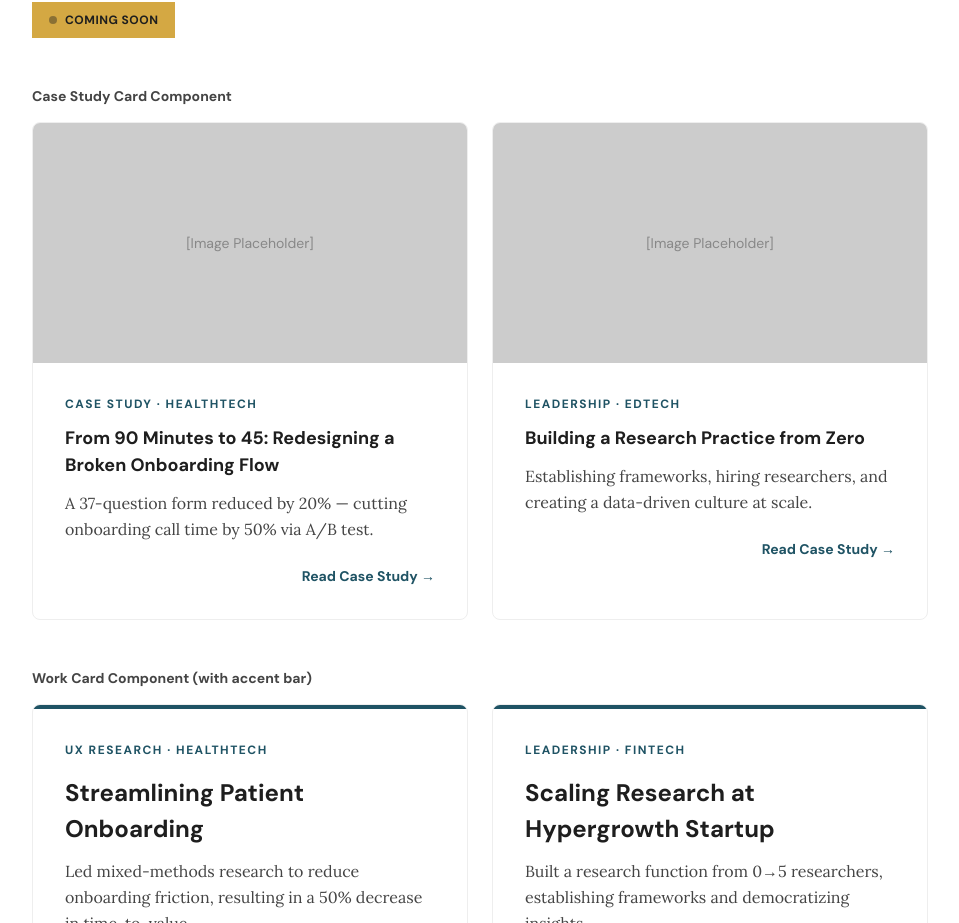
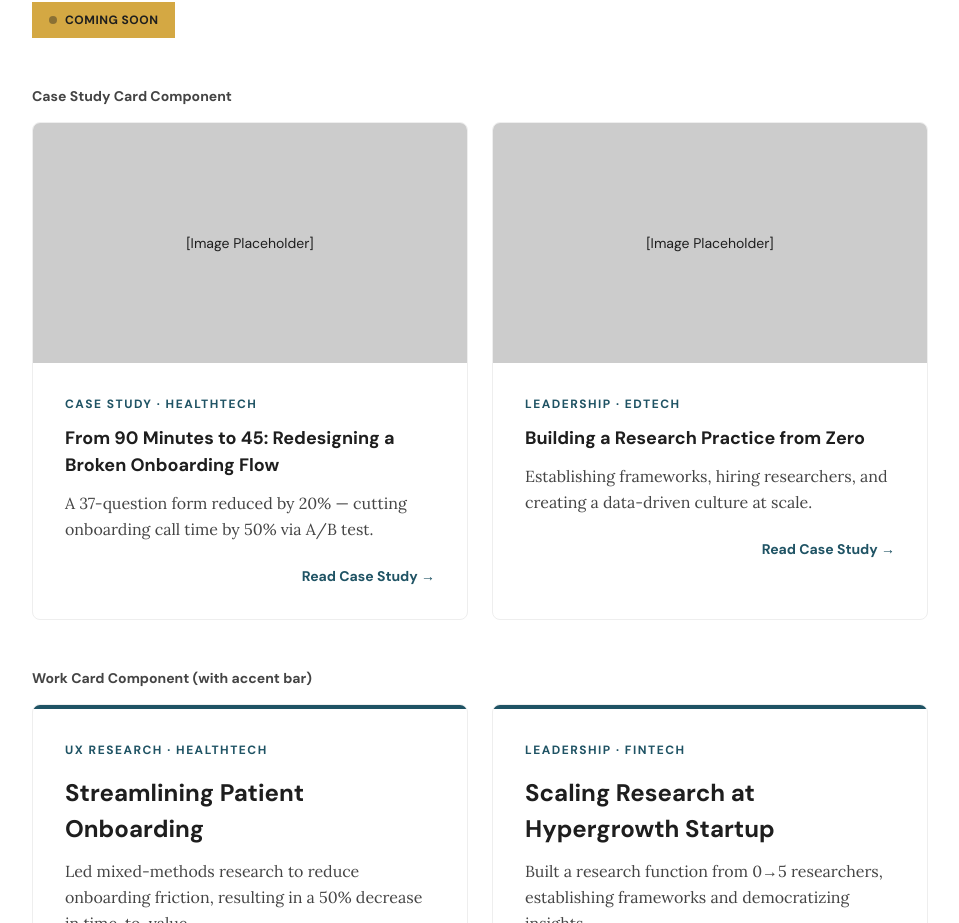
Before and after one commit to jesseleedespard/jesseleedespard.com, a React (Vite) app: page /design-system in a window 1280 px wide. Shown: the part 7178-8101 px from the top of the page, without its empty margins (16-975 px from the left). Built offline with nearby package versions, Linux system fonts and the light colour scheme.

Commit message:
Fix catastrophic contrast in placeholder text (CaseStudyCard + Podcast art tile)
Made-with: Cursor

```diff
--- a/src/app/components/CaseStudyCard.tsx
+++ b/src/app/components/CaseStudyCard.tsx
@@ -39,7 +39,7 @@ export function CaseStudyCard({
           display: 'flex',
           alignItems: 'center',
           justifyContent: 'center',
-          color: 'var(--gray)',
+          color: 'var(--charcoal)',
           fontFamily: 'var(--display)',
           fontSize: 'var(--font-size-sm)',
         }}
--- a/src/app/pages/Podcast.tsx
+++ b/src/app/pages/Podcast.tsx
@@ -102,7 +102,7 @@ export default function Podcast() {
                 display: 'flex',
                 alignItems: 'center',
                 justifyContent: 'center',
-                color: 'var(--gray)',
+                color: 'var(--white)',
                 fontFamily: 'var(--display)',
                 fontSize: 'var(--font-size-sm)',
                 borderRadius: 'var(--radius-md)',
```
